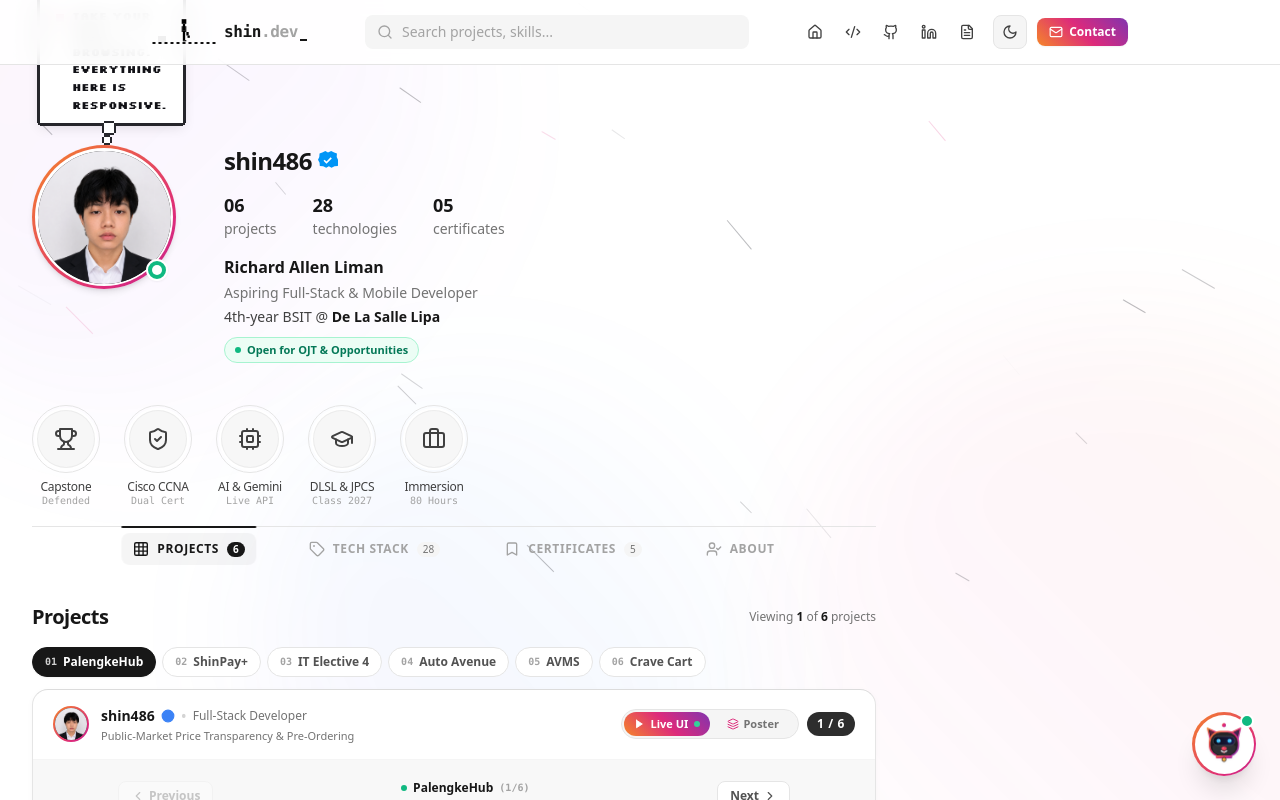
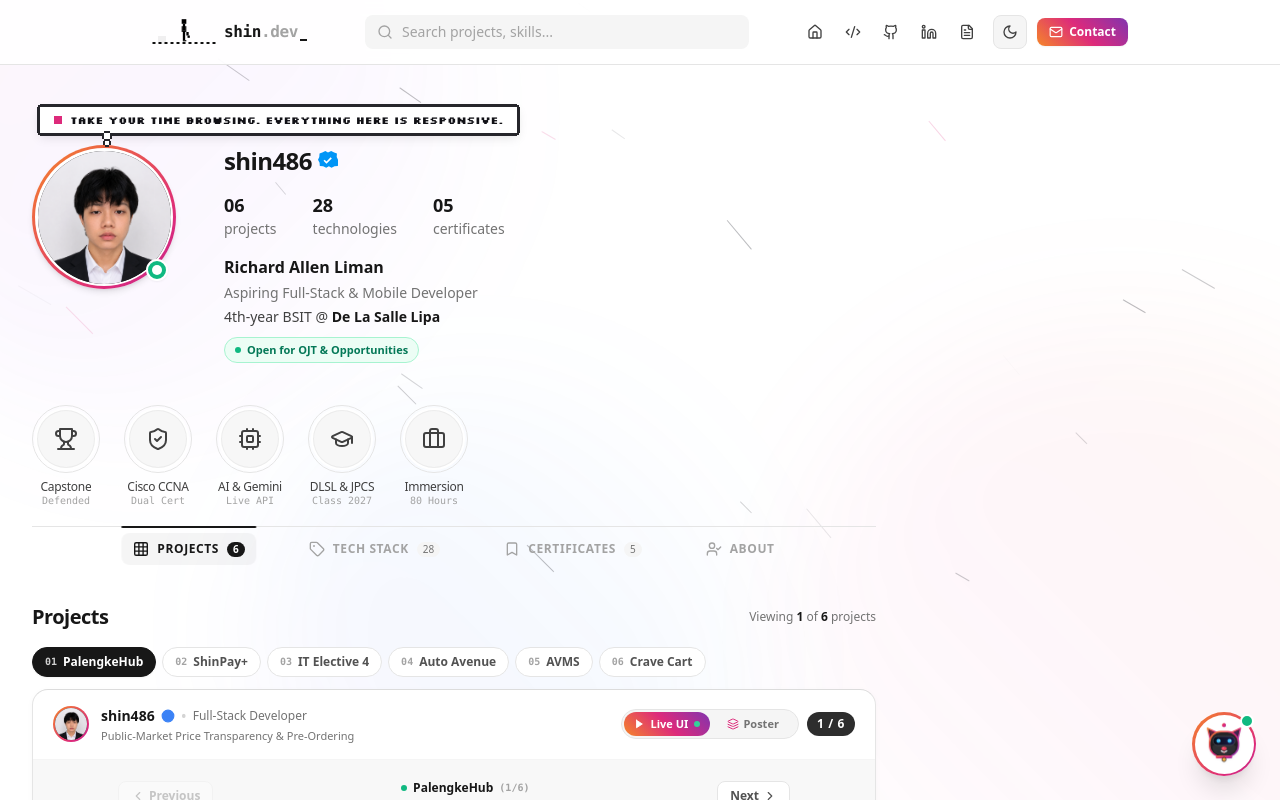
Before and after one commit to shin486/richard-allen-portfolio, a Next.js app: page / in a window 1280 px wide. Shown: the top 800 px of the page. Built offline with nearby package versions, Linux system fonts and the light colour scheme.

Commit message:
fix: restore single-line desktop pixel thought bubble width and clean clearance

```diff
--- a/components/ProfileHeader.tsx
+++ b/components/ProfileHeader.tsx
@@ -29,7 +29,7 @@ export const ProfileHeader: React.FC<ProfileHeaderProps> = ({
         {/* Left Column: Avatar with Instagram Animated Story Ring + Floating Note */}
         <div className="relative flex flex-col items-start flex-shrink-0">
           {/* Floating Interactive Instagram Thought Bubble Note (anchored to avatar, extends rightward with clean clearance) */}
-          <div className="absolute bottom-[calc(100%+22px)] left-0 sm:left-2 z-30 pointer-events-auto">
+          <div className="absolute bottom-[calc(100%+12px)] left-0 sm:left-2 z-30 pointer-events-auto">
             <ProfileNote tailAlign="left" />
           </div>
 
--- a/components/ProfileNote.tsx
+++ b/components/ProfileNote.tsx
@@ -115,41 +115,36 @@ export const ProfileNote: React.FC<ProfileNoteProps> = ({
     <div
       onClick={handleNoteClick}
       title="Click to cycle thoughts"
-      className={`group/note cursor-pointer select-none transition-all duration-200 max-w-full sm:max-w-xl md:max-w-2xl lg:max-w-3xl min-w-0 ${className}`}
+      className={`group/note cursor-pointer select-none transition-all duration-200 w-max max-w-[calc(100vw-32px)] sm:max-w-none ${className}`}
     >
       <div
-        className={`relative flex items-start gap-2 px-3 py-1.5 sm:px-4 sm:py-2 w-fit max-w-full pixel-balloon text-[9.5px] sm:text-[11px] font-pixel font-semibold leading-relaxed transition-transform duration-200 active:scale-95 group-hover/note:scale-105 ${
+        className={`relative inline-flex items-center gap-2 px-3 py-1.5 sm:px-3.5 sm:py-2 w-max max-w-full pixel-balloon text-[9px] sm:text-[10px] md:text-[10.5px] font-pixel font-semibold leading-none transition-transform duration-200 active:scale-95 group-hover/note:scale-105 ${
           isPopping ? "scale-105" : "scale-100"
         }`}
       >
         {/* 8-bit Retro Square Pulsar Pixel Dot in Instagram Pink */}
         <span
           aria-hidden="true"
-          className="w-1.5 h-1.5 sm:w-2 sm:h-2 bg-ig-pink flex-shrink-0 pixel-blink shadow-xs mt-1 sm:mt-1.5"
+          className="w-1.5 h-1.5 sm:w-2 sm:h-2 bg-ig-pink flex-shrink-0 pixel-blink shadow-xs"
         />
 
-        {/* Note Text Message (Wraps cleanly without overflowing outside the border) */}
-        <span className="whitespace-normal break-words tracking-tight font-pixel text-left min-w-0">
+        {/* Note Text Message (Wraps gracefully on mobile, single-line on desktop) */}
+        <span className="whitespace-normal sm:whitespace-nowrap break-words tracking-tight font-pixel text-left leading-tight sm:leading-none">
           {currentNote}
         </span>
 
         {/* Authentic 8-bit Retro RPG Thought Tail Blocks leading down to avatar */}
-        <span
+        <div
           aria-hidden="true"
-          className={`absolute -bottom-2.5 w-2.5 h-2.5 pixel-tail-dot pointer-events-none ${
+          className={`absolute -bottom-3 flex flex-col items-center gap-0.5 pointer-events-none ${
             isLeft
-              ? "left-9 sm:left-14 md:left-16"
+              ? "left-8 sm:left-14 md:left-16"
               : "left-1/2 -translate-x-1/2"
           }`}
-        />
-        <span
-          aria-hidden="true"
-          className={`absolute -bottom-5 w-1.5 h-1.5 pixel-tail-dot pointer-events-none ${
-            isLeft
-              ? "left-10 sm:left-14 md:left-16"
-              : "left-1/2 -translate-x-1/2"
-          }`}
-        />
+        >
+          <span className="w-1.5 h-1.5 pixel-tail-dot flex-shrink-0" />
+          <span className="w-1 h-1 pixel-tail-dot flex-shrink-0" />
+        </div>
       </div>
     </div>
   );
```
